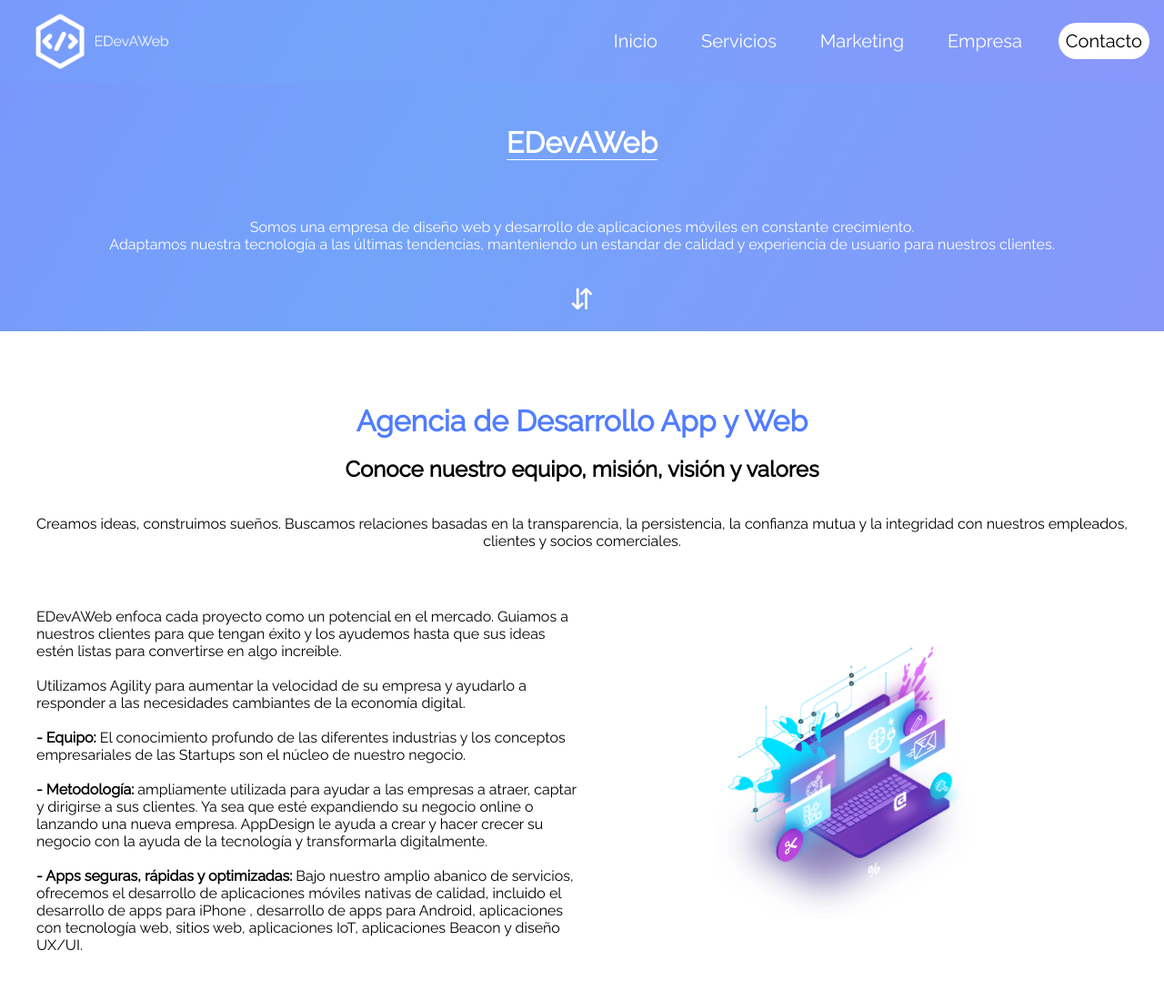
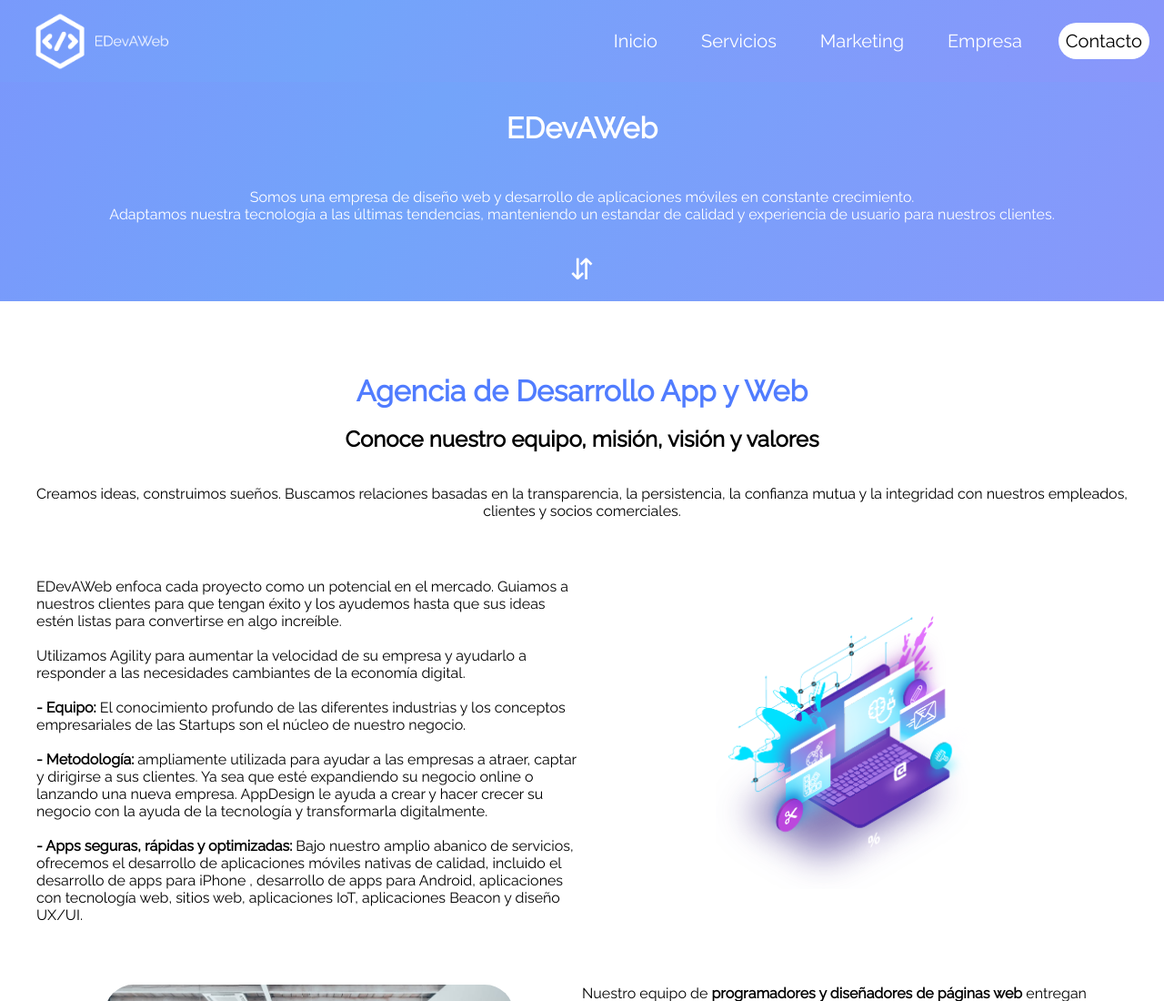
Before and after one commit to Leo0756/leo0756.github.io, a plain HTML site: page html/empresa.html in a window 1280 px wide. Shown: the top 1100 px of the page at 91% size. Drawn offline with Linux system fonts and the light colour scheme.

Commit message:
Empresa HTML & CSS

```diff
--- a/css/style-empresa.css
+++ b/css/style-empresa.css
@@ -9,8 +9,7 @@
 #page-content-empresa-exception-head h1 {
   color: white;
   text-align: center;
-  margin: 3rem;
-  border-bottom: 1px solid white;
+  margin: 2rem;
 }
 
 #page-content-empresa-exception-head p {
```
